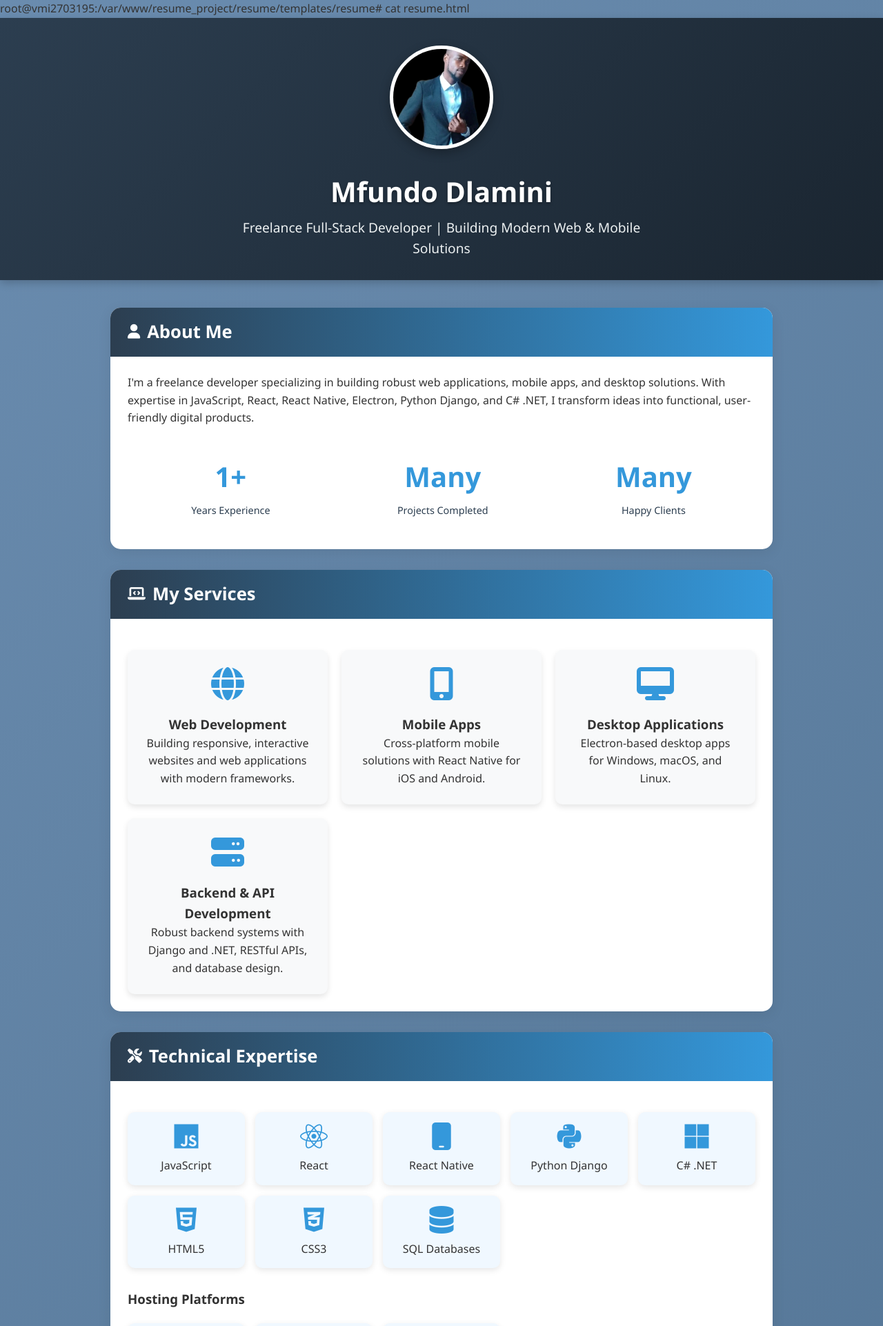
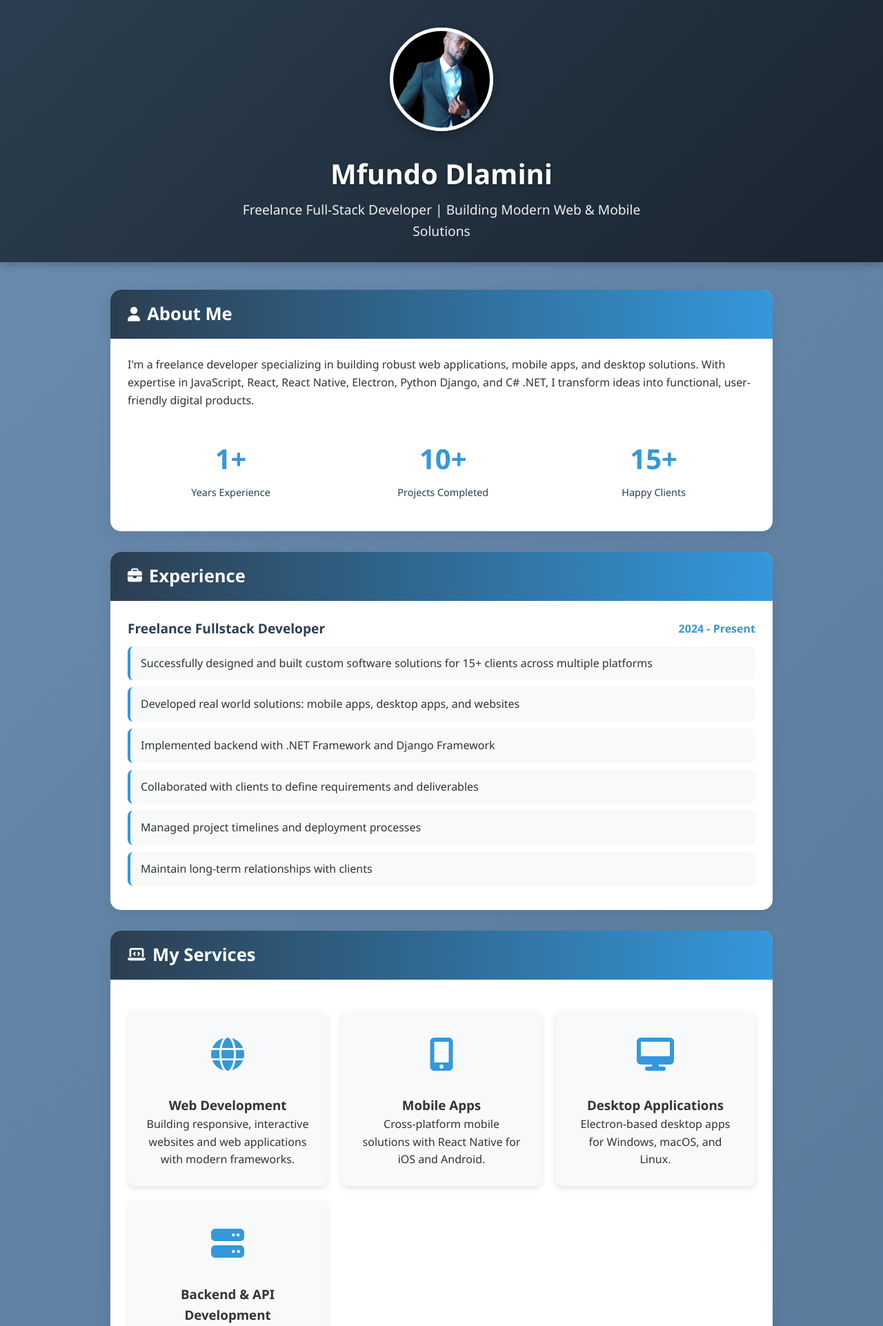
Before and after one commit to Mfundo-code/resume_project, a Django app: page / in a window 1280 px wide. Shown: the top 1922 px of the page at 69% size. Run offline with Django 4.2, Linux system fonts and the light colour scheme.

Commit message:
add skill-hive

```diff
--- a/resume/templates/resume/resume.html
+++ b/resume/templates/resume/resume.html
@@ -1,5 +1,3 @@
-root@vmi2703195:/var/www/resume_project/resume/templates/resume# cat resume.html
-
 {% load static %}
 <!DOCTYPE html>
 <html lang="en">
@@ -560,6 +558,86 @@ root@vmi2703195:/var/www/resume_project/resume/templates/resume# cat resume.html
             color: var(--secondary);
             margin-bottom: 20px;
         }
+
+        /* Experience section styling */
+        .experience-item {
+            margin-bottom: 25px;
+            padding-bottom: 20px;
+            border-bottom: 1px solid #eee;
+        }
+
+        .experience-item:last-child {
+            border-bottom: none;
+            margin-bottom: 0;
+            padding-bottom: 0;
+        }
+
+        .experience-header {
+            display: flex;
+            justify-content: space-between;
+            align-items: center;
+            margin-bottom: 10px;
+        }
+
+        .experience-title {
+            font-weight: bold;
+            color: var(--primary);
+            font-size: 1.2rem;
+        }
+
+        .experience-date {
+            color: var(--secondary);
+            font-weight: 600;
+        }
+
+        /* Project category styling */
+        .project-category {
+            margin-top: 30px;
+        }
+
+        .project-category h3 {
+            color: var(--primary);
+            border-bottom: 2px solid var(--secondary);
+            padding-bottom: 10px;
+            margin-bottom: 20px;
+            display: flex;
+            align-items: center;
+            gap: 10px;
+        }
+
+        .website-list {
+            display: grid;
+            grid-template-columns: repeat(auto-fit, minmax(280px, 1fr));
+            gap: 15px;
+            margin-top: 15px;
+        }
+
+        .website-item {
+            background: #f8f9fa;
+            border-radius: 10px;
+            padding: 15px;
+            transition: all 0.3s ease;
+            border-left: 4px solid var(--accent);
+        }
+
+        .website-item:hover {
+            transform: translateY(-3px);
+            box-shadow: 0 5px 15px rgba(0,0,0,0.1);
+            background: #e9f7fe;
+        }
+
+        .website-item a {
+            display: flex;
+            align-items: center;
+            gap: 10px;
+            color: var(--primary);
+            text-decoration: none;
+            font-weight: 600;
+        }
+
+        .website-item a:hover {
+            color: var(--secondary);
+        }
     </style>
 </head>
 <body>
@@ -591,13 +669,36 @@ root@vmi2703195:/var/www/resume_project/resume/templates/resume# cat resume.html
                         <div class="stat-label">Years Experience</div>
                     </div>
                     <div class="stat-card">
-                        <div class="stat-number">Many</div>
+                        <div class="stat-number">10+</div>
                         <div class="stat-label">Projects Completed</div>
                     </div>
                     <div class="stat-card">
-                        <div class="stat-number">Many</div>
+                        <div class="stat-number">15+</div>
                         <div class="stat-label">Happy Clients</div>
                     </div>
+                </div>
+            </div>
+        </section>
+
+        <!-- Experience -->
+        <section>
+            <div class="section-header">
+                <h2><i class="fas fa-briefcase"></i> Experience</h2>
+            </div>
+            <div class="section-content">
+                <div class="experience-item">
+                    <div class="experience-header">
+                        <div class="experience-title">Freelance Fullstack Developer</div>
+                        <div class="experience-date">2024 - Present</div>
+                    </div>
+                    <ul>
+                        <li>Successfully designed and built custom software solutions for 15+ clients across multiple platforms</li>
+                        <li>Developed real world solutions: mobile apps, desktop apps, and websites</li>
+                        <li>Implemented backend with .NET Framework and Django Framework</li>
+                        <li>Collaborated with clients to define requirements and deliverables</li>
+                        <li>Managed project timelines and deployment processes</li>
+                        <li>Maintain long-term relationships with clients</li>
+                    </ul>
                 </div>
             </div>
         </section>
@@ -691,8 +792,6 @@ root@vmi2703195:/var/www/resume_project/resume/templates/resume# cat resume.html
                         <div class="skill-card">
                             <div class="skill-icon"><i class="fab fa-aws"></i></div>
                             <div>AWS Amplify</div>
-
-
                         </div>
                         <div class="skill-card">
                             <div class="skill-icon"><i class="fas fa-cloud"></i></div>
@@ -713,6 +812,10 @@ root@vmi2703195:/var/www/resume_project/resume/templates/resume# cat resume.html
                 <h2><i class="fas fa-briefcase"></i> Featured Projects</h2>
             </div>
             <div class="section-content">
+                <!-- Mobile Apps Category -->
+                <div class="project-category">
+                    <h3><i class="fas fa-mobile-alt"></i> Mobile Apps</h3>
+
                     <div class="project">
                         <h3>FindTaxi (Santaco South Africa)</h3>
                         <p>Built a comprehensive mobile app connecting taxi drivers and passengers with innovative features:</p>
@@ -721,8 +824,8 @@ root@vmi2703195:/var/www/resume_project/resume/templates/resume# cat resume.html
                             <li>In-app messaging and voice communication</li>
                             <li>Real-time location tracking and route optimization</li>
                         </ul>
-                    <a href="https://www.findtexi.com" target="_blank" class="project-link">
-                        <i class="fas fa-external-link-alt"></i> Visit findtexi.com
+                        <a href="https://www.findtexi.com" target="_blank"  class="project-link">
+                            <i class="fas fa-external-link-alt"></i> View Project
                         </a>
                     </div>
 
@@ -735,19 +838,39 @@ root@vmi2703195:/var/www/resume_project/resume/templates/resume# cat resume.html
                             <li>Anonymous suggestions and company-wide announcements</li>
                         </ul>
                         <a href="https://www.teamkonekt.com" target="_blank" class="project-link">
-                        <i class="fas fa-external-link-alt"></i> Visit teamkonekt.com
+                            <i class="fas fa-external-link-alt"></i> View Project
                         </a>
                     </div>
 
-                <div class="project">
-                    <h3>P2P VPN Application</h3>
-                    <p>Secure peer-to-peer VPN solution for private network sharing over distance:</p>
-                    <ul>
-                        <li>End-to-end encryption for secure communications</li>
-                        <li>Resource-efficient network tunneling</li>
-                        <li>Cross-platform compatibility</li>
-                    </ul>
+                <!-- Websites Category -->
+                <div class="project-category">
+                    <h3><i class="fas fa-globe"></i> Websites</h3>
+                    <p>These are just a few of the deployed websites I've developed for clients:</p>
+
+                    <div class="website-list">
+                        <div class="website-item">
+                            <a href="https://www.manzilconsulting.co.za" target="_blank">
+                                <i class="fas fa-external-link-alt"></i> www.manzilconsulting.co.za
+                            </a>
                         </div>
+
+                        <div class="website-item">
+                            <a href="https://www.bothakgabjamahlako.com" target="_blank">
+                                <i class="fas fa-external-link-alt"></i> www.bothakgabjamahlako.com
+                            </a>
+                        </div>
+
+                        <div class="website-item">
+                            <a href="https://www.skill-hive.co.za" target="_blank">
+                                <i class="fas fa-external-link-alt"></i> www.skill-hive.co.za
+                            </a>
+                        </div>
+                    </div>
+                </div>
+
+                <!-- Other Projects -->
+                <div class="project-category">
+                    <h3><i class="fas fa-desktop"></i> Desktop Applications</h3>
 
                     <div class="project">
                         <h3>E-commerce Management Systems</h3>
@@ -758,6 +881,10 @@ root@vmi2703195:/var/www/resume_project/resume/templates/resume# cat resume.html
                             <li>Customer relationship management</li>
                             <li>Sales analytics and reporting</li>
                         </ul>
+                        <a href="#" class="project-link">
+                            <i class="fas fa-external-link-alt"></i> View Project
+                        </a>
+                    </div>
                 </div>
             </div>
         </section>
```
Also changed, not shown: 2 other files. Lines whose indentation alone changed are shown as unchanged.
